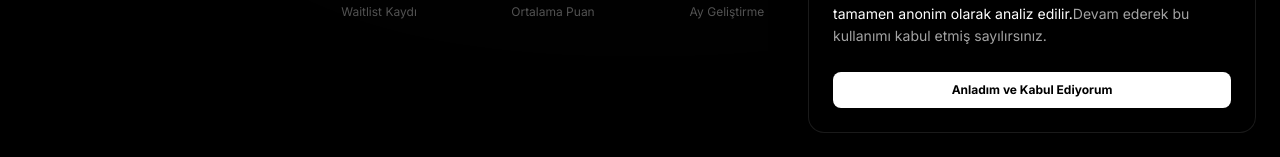
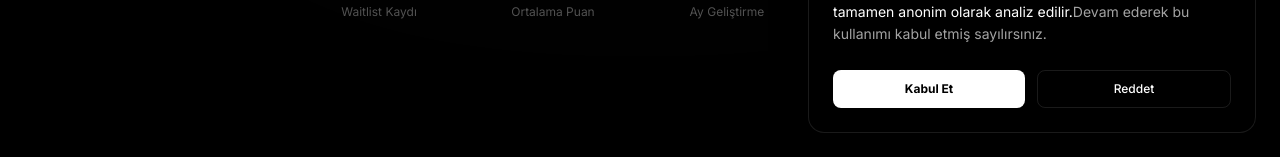
Before and after one commit to cinar12322/souletfnafsite, a Next.js app: page / in a window 1280 px wide. Shown: the part 643-800 px from the top of the page. Built offline with nearby package versions, Linux system fonts and the light colour scheme; no server answers.

Commit message:
style: Reddet butonu geri eklendi

```diff
--- a/src/components/CookieBanner.tsx
+++ b/src/components/CookieBanner.tsx
@@ -18,6 +18,11 @@ export default function CookieBanner() {
     window.location.reload();
   };
 
+  const handleDecline = () => {
+    localStorage.setItem("cookie_consent", "declined");
+    setShowBanner(false);
+  };
+
   if (!showBanner) return null;
 
   return (
@@ -29,12 +34,18 @@ export default function CookieBanner() {
           <span className="text-white"> Kişisel bilgileriniz asla toplanmaz ve verileriniz tamamen anonim olarak analiz edilir.</span>
           Devam ederek bu kullanımı kabul etmiş sayılırsınız.
         </p>
-        <div className="flex">
+        <div className="flex gap-3">
           <button
             onClick={handleAccept}
-            className="w-full px-4 py-2.5 bg-white text-black text-xs font-bold rounded-lg hover:bg-white/90 transition-all cursor-pointer"
+            className="flex-1 px-4 py-2.5 bg-white text-black text-xs font-bold rounded-lg hover:bg-white/90 transition-all cursor-pointer"
           >
-            Anladım ve Kabul Ediyorum
+            Kabul Et
+          </button>
+          <button
+            onClick={handleDecline}
+            className="flex-1 px-4 py-2.5 bg-transparent text-white text-xs font-medium border border-white/10 rounded-lg hover:bg-white/5 transition-all cursor-pointer"
+          >
+            Reddet
           </button>
         </div>
       </div>
```
